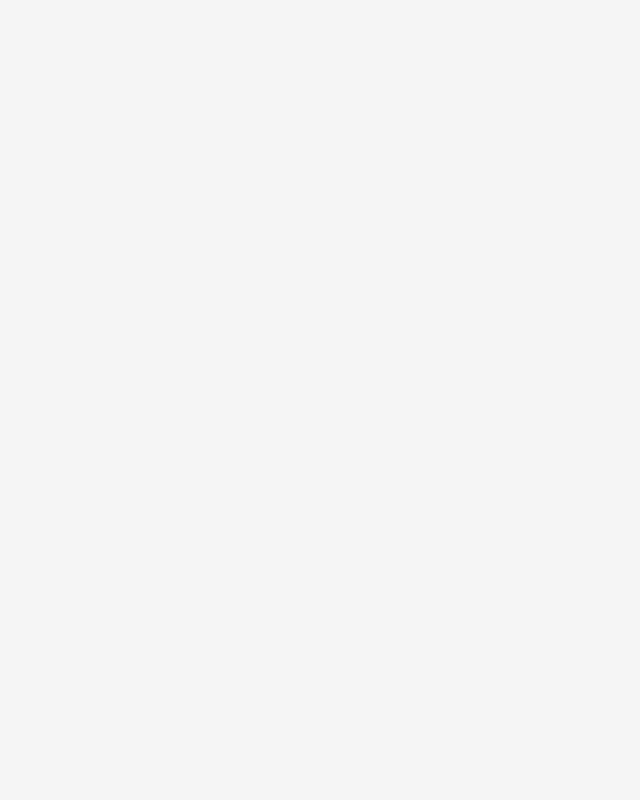
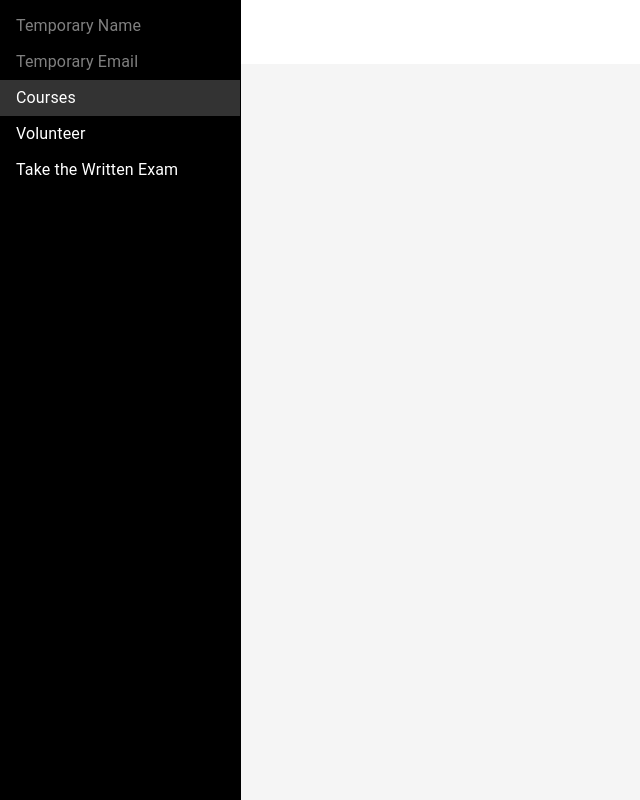
Before and after one commit to Chicago19/team-10, a React (Create React App) app: page /home in a window 1280 px wide. Shown: the whole page, without its empty margins (0-640 px from the left). Built offline with nearby package versions, Linux system fonts and the light colour scheme.

Commit message:
Added drawer to frontend

```diff
--- /dev/null
+++ b/src/components/HomePage/Home.jsx
@@ -0,0 +1,60 @@
+import React from "react";
+
+import { AppBar, Toolbar, IconButton } from "@material-ui/core";
+import MenuIcon from "@material-ui/icons/Menu";
+import { makeStyles } from "@material-ui/core/styles";
+
+import Navbar from "./Navbar";
+
+const drawerWidth = 240;
+
+const useStyles = makeStyles(theme => ({
+  root: {
+    display: "flex"
+  },
+  appBar: {
+    marginLeft: drawerWidth,
+    [theme.breakpoints.up("sm")]: {
+      width: `calc(100% - ${drawerWidth}px)`
+    },
+    background: "white",
+    color: "black",
+    boxShadow: theme.shadows[0]
+  },
+  menuButton: {
+    marginRight: theme.spacing(2),
+    [theme.breakpoints.up("sm")]: {
+      display: "none"
+    },
+    color: "black"
+  }
+}));
+
+const Home = () => {
+  const [open, setOpen] = React.useState(false);
+  const classes = useStyles();
+
+  const handleDrawerToggle = () => {
+    setOpen(!open);
+  };
+
+  return (
+    <div className={classes.root}>
+      <AppBar position="fixed" className={classes.appBar}>
+        <Toolbar>
+          <IconButton
+            color="primary"
+            edge="start"
+            onClick={handleDrawerToggle}
+            className={classes.menuButton}
+          >
+            <MenuIcon />
+          </IconButton>
+        </Toolbar>
+      </AppBar>
+      <Navbar open={open} handleDrawerToggle={handleDrawerToggle} />
+    </div>
+  );
+};
+
+export default Home;
--- /dev/null
+++ b/src/components/HomePage/Navbar.jsx
@@ -0,0 +1,136 @@
+import React from "react";
+import { Link, withRouter } from "react-router-dom";
+import {
+  MenuList,
+  MenuItem,
+  ListItemIcon,
+  Hidden,
+  Drawer,
+  Grid,
+  Typography
+} from "@material-ui/core";
+import { makeStyles } from "@material-ui/core/styles";
+
+const drawerWidth = 240;
+
+const useStyles = makeStyles( theme => ({
+  menuItemSelected: {
+    backgroundColor: "#333333 !important",
+  },
+  drawerPaper: {
+    width: drawerWidth,
+    background: "black",
+    color: "white"
+  },
+  drawer: {
+    [theme.breakpoints.up("sm")]: {
+      width: drawerWidth,
+      flexShrink: 0
+    }
+  }
+}));
+
+const determineSelections = path => {
+  let selections = [false, false, false, false];
+  switch (path) {
+    case "/home":
+      selections[0] = true;
+      break;
+    case "/home/about":
+      selections[1] = true;
+      break;
+    case "/home/projects":
+      selections[2] = true;
+      break;
+    case "/home/experience":
+      selections[3] = true;
+      break;
+    default:
+      break;
+  }
+
+  return selections;
+};
+
+const Navbar = props => {
+  const { open, handleDrawerToggle } = props;
+
+  const classes = useStyles();
+  const selections = determineSelections(props.location.pathname);
+
+  const navigation = (
+    <MenuList>
+      <MenuItem
+        component={Typography}
+        variant="h2"
+        disabled
+      >
+        Temporary Name
+      </MenuItem>
+      <MenuItem
+        component={Typography}
+        variant="h2"
+        disabled
+      >
+        Temporary Email
+      </MenuItem>
+      <MenuItem
+        component={Link}
+        to="/home"
+        classes={{ selected: classes.menuItemSelected }}
+        selected={selections[0]}
+      >
+        Courses
+      </MenuItem>
+      <MenuItem
+        component={Link}
+        to="/home/volunteer"
+        classes={{ selected: classes.menuItemSelected }}
+        selected={selections[1]}
+      >
+        Volunteer
+      </MenuItem>
+      <MenuItem
+        component={Link}
+        to="/exam"
+        classes={{ selected: classes.menuItemSelected }}
+        selected={selections[2]}
+      >
+        Take the Written Exam
+      </MenuItem>
+    </MenuList>
+  );
+
+  return (
+    <nav className={classes.drawer}>
+      <Hidden smUp implementation="css">
+        <Drawer
+          variant="temporary"
+          anchor="left"
+          open={open}
+          onClose={handleDrawerToggle}
+          classes={{
+            paper: classes.drawerPaper
+          }}
+          ModalProps={{
+            keepMounted: true // Better for performance; check mui docs
+          }}
+        >
+          {navigation}
+        </Drawer>
+      </Hidden>
+      <Hidden xsDown implementation="css">
+        <Drawer
+          classes={{
+            paper: classes.drawerPaper
+          }}
+          variant="permanent"
+          open
+        >
+          {navigation}
+        </Drawer>
+      </Hidden>
+    </nav>
+  );
+};
+export default withRouter(Navbar);
--- a/src/components/Root.jsx
+++ b/src/components/Root.jsx
@@ -6,6 +6,7 @@ import App from "../App";
 import Landing from "./LandingPage/Landing";
 import Registration from "./RegistrationPage/Registration";
 import Login from "./LoginPage/Login";
+import Home from "./HomePage/Home";
 
 const Root = ({ store }) => (
   <Provider store={store}>
@@ -15,6 +16,7 @@ const Root = ({ store }) => (
         <Route path="/landing" component={Landing} />
         <Route path="/registration" component={Registration} />
         <Route path="/login" component={Login} />
+        <Route path="/home" component={Home} />
       </Switch>
     </Router>
   </Provider>
```
